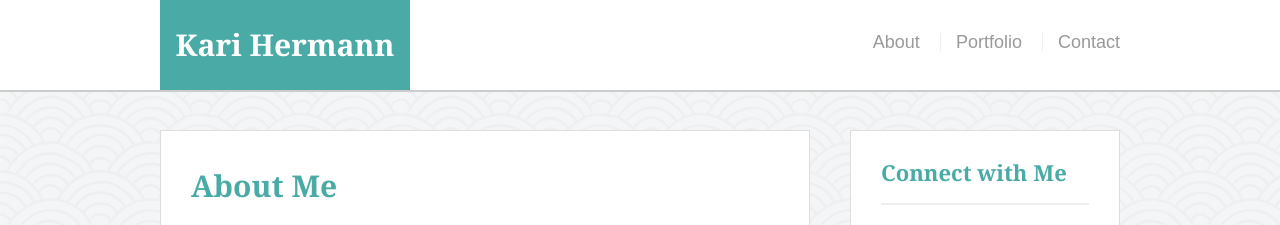
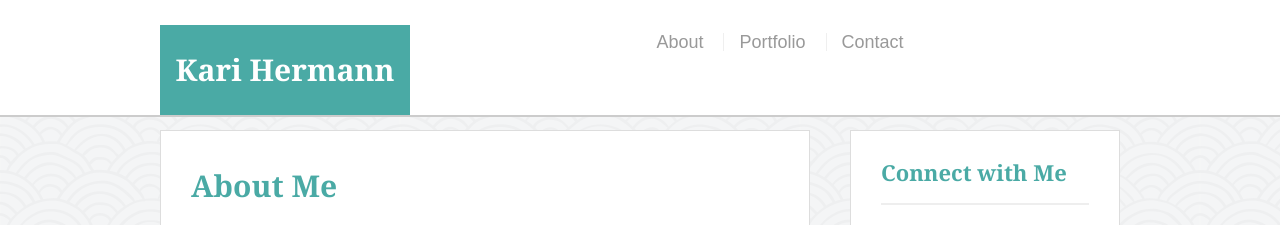
Before and after one commit to karinclimber/Responsive-Portfolio, a plain HTML site: page index.html in a window 1280 px wide. Shown: the top 225 px of the page. Drawn offline with Linux system fonts and the light colour scheme.

Commit message:
Final with K-Dawg's Help

```diff
--- a/assets/css/style.css
+++ b/assets/css/style.css
@@ -78,7 +78,8 @@ h3 {
 }
 
 nav {
-  float: right;
+  float: inherit;
+  text-align: center;
   margin-top: 25px;
 }
 
```
